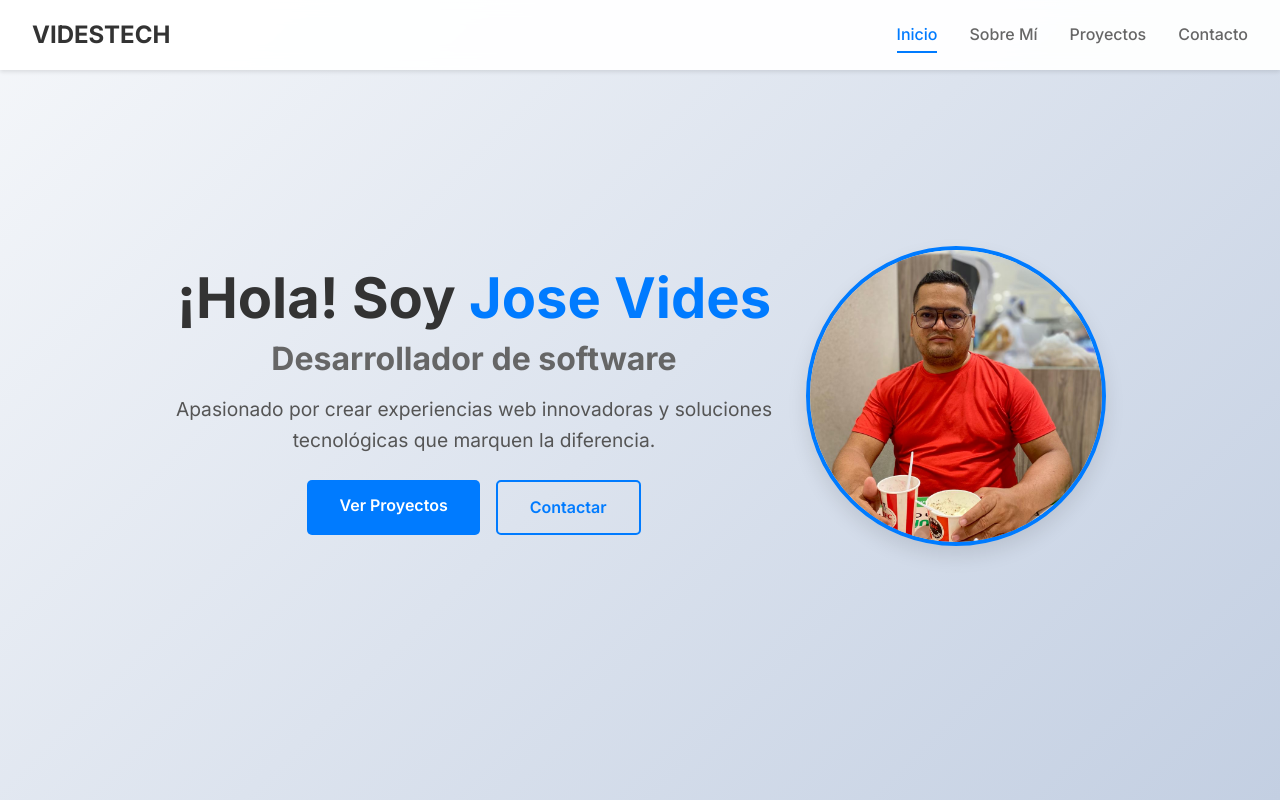
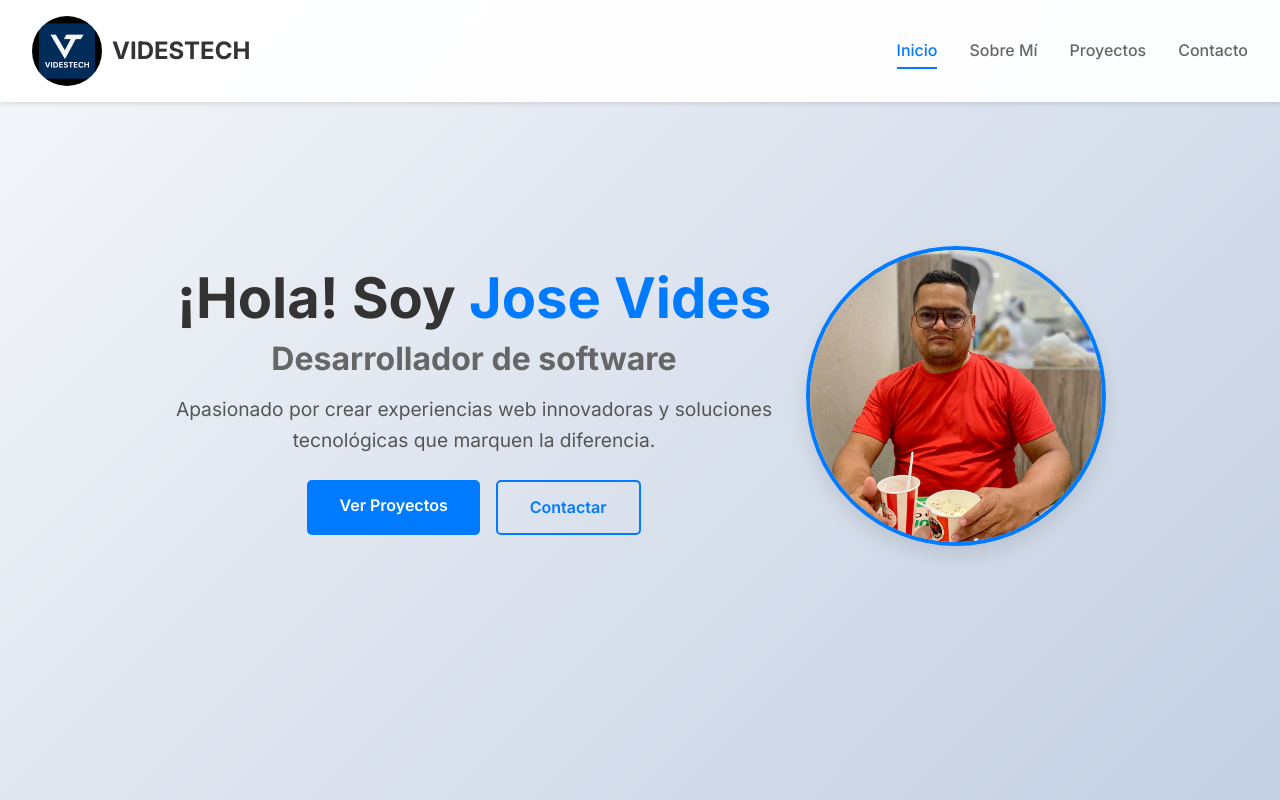
Before and after one commit to JoseVides17/portafolio-angular, an Angular app: page / in a window 1280 px wide. Shown: the top 800 px of the page. Built offline with nearby package versions, Linux system fonts and the light colour scheme.

Commit message:
icono del title

```diff
--- a/src/app/components/navbar/navbar.component.html
+++ b/src/app/components/navbar/navbar.component.html
@@ -1,6 +1,7 @@
 <nav class="navbar" [class.scrolled]="isScrolled">
-  <div class="navbar-brand">
-    <a routerLink="/" class="logo">VIDESTECH</a>
+  <div class="navbar-brand" style="display: flex; align-items: center; gap: 10px;">
+    <img src="assets/images/vides.png" alt="Logo" style="height: 70px; width: 70px; border-radius: 50%;">
+    <a routerLink="/" class="logo" style="font-size: 1.5rem; font-weight: bold; text-decoration: none; color: #333;">VIDESTECH</a>
   </div>
 
   <div class="navbar-menu">
--- a/src/index.html
+++ b/src/index.html
@@ -2,10 +2,10 @@
 <html lang="en">
 <head>
   <meta charset="utf-8">
-  <title>PortafolioAngular</title>
+  <title>Portafolio Angular</title>
   <base href="/">
   <meta name="viewport" content="width=device-width, initial-scale=1">
-  <link rel="icon" type="image/x-icon" href="favicon.ico">
+  <link rel="icon" type="image/x-icon" href="assets/images/vides.png">
 </head>
 <body>
   <app-root></app-root>
```
Also changed, not shown: src/assets/images/vides.png (added).
